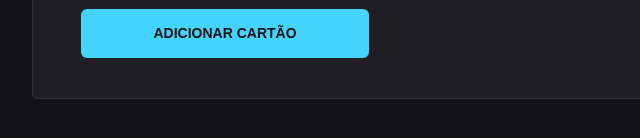
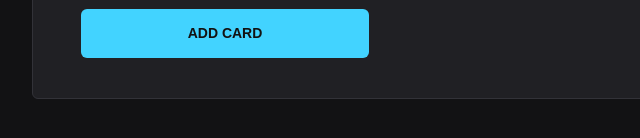
Before and after one commit to Repto1/RocketPay, a website built with Vite: page index.html in a window 1280 px wide. Shown: the part 512-650 px from the top of the page, 219-859 px from the left. Built offline with nearby package versions, Linux system fonts and the light colour scheme.

Commit message:
Update index.html

```diff
--- a/index.html
+++ b/index.html
@@ -155,7 +155,7 @@
           </div>
         </div>
 
-        <button id="add-card">ADICIONAR CARTÃO</button>
+        <button id="add-card">ADD CARD</button>
       </form>
     </div>
 
```
